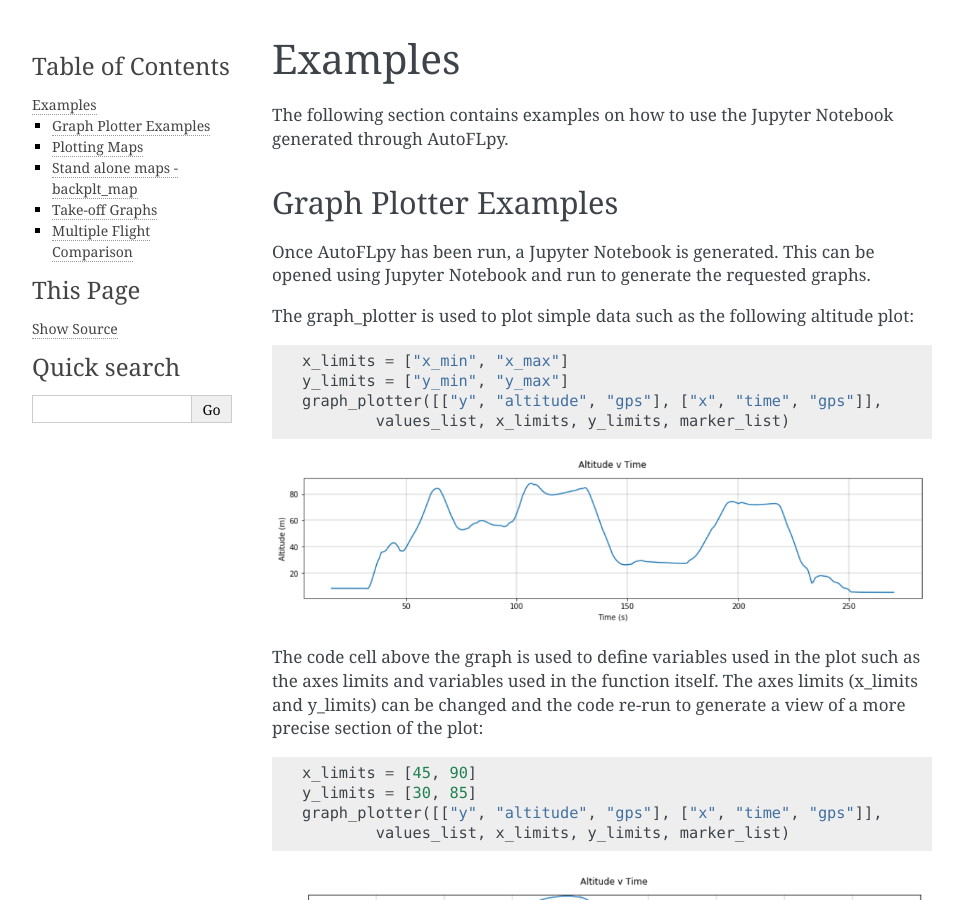
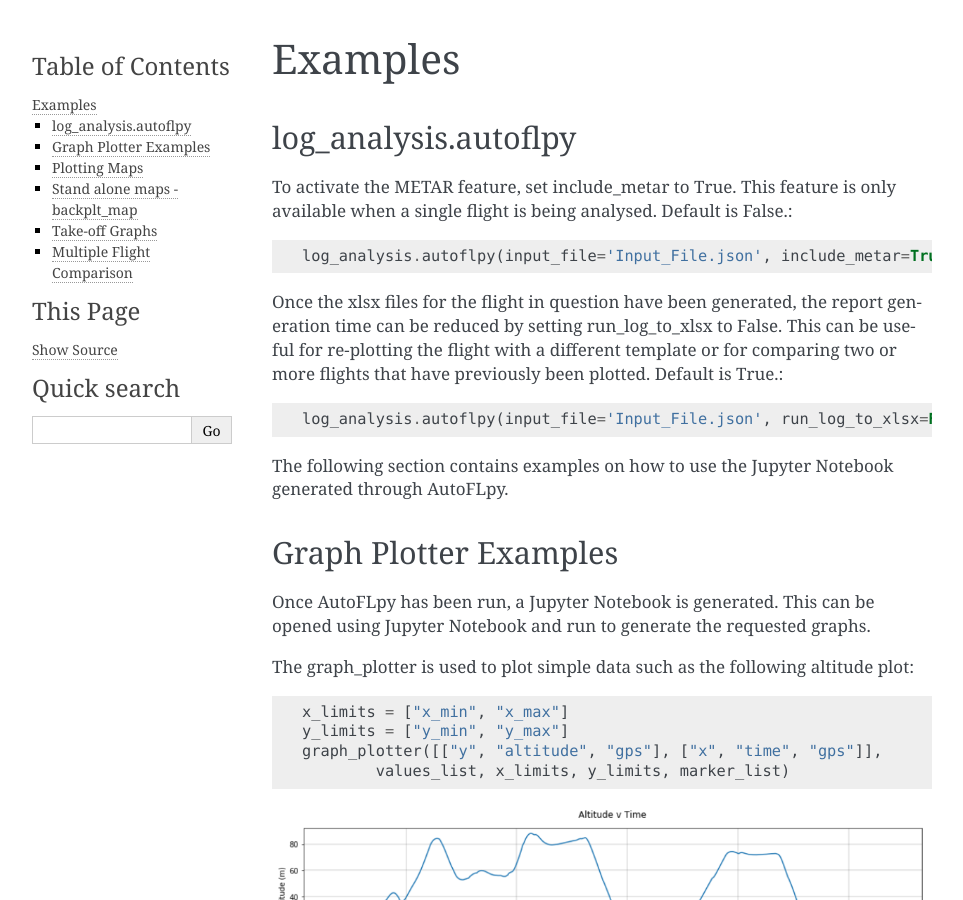
Before and after one commit to AdrianWeishaeupl/AutoFLpy, a Sphinx documentation site: the page built from docs/examples.rst, in a window 1280 px wide and 900 px high. Shown: the whole window, without its empty margins (148-1111 px from the left). Built offline with Sphinx 7.4.7, drawn with Linux system fonts in a browser that asks for light colours; pages that are not in the unit, such as notebooks, are missing from menus.

Commit message:
log_analysis.autoflpy() examples added

```diff
--- a/docs/examples.rst
+++ b/docs/examples.rst
@@ -1,5 +1,19 @@
 Examples
 ========
+
+log_analysis.autoflpy
+---------------------
+
+To activate the METAR feature, set include_metar to True. This feature is only available when a single flight is being analysed. Default is False.::
+
+	log_analysis.autoflpy(input_file='Input_File.json', include_metar=True)
+
+
+Once the xlsx files for the flight in question have been generated, the report generation time can be reduced by setting run_log_to_xlsx to False. This can be useful for re-plotting the flight with a different template or for comparing two or more flights that have previously been plotted. Default is True.::
+
+	log_analysis.autoflpy(input_file='Input_File.json', run_log_to_xlsx=False)
+
+
 
 The following section contains examples on how to use the Jupyter Notebook generated through AutoFLpy.
 
```
